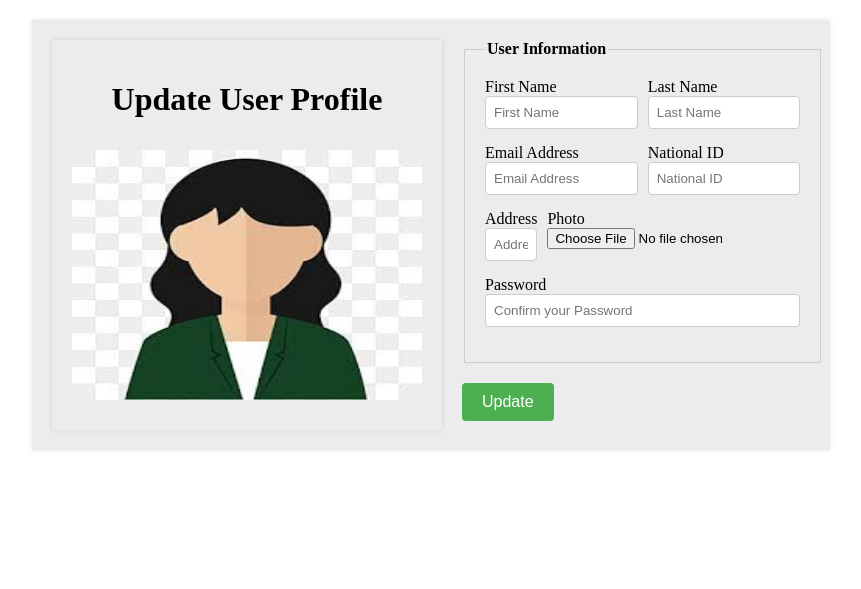
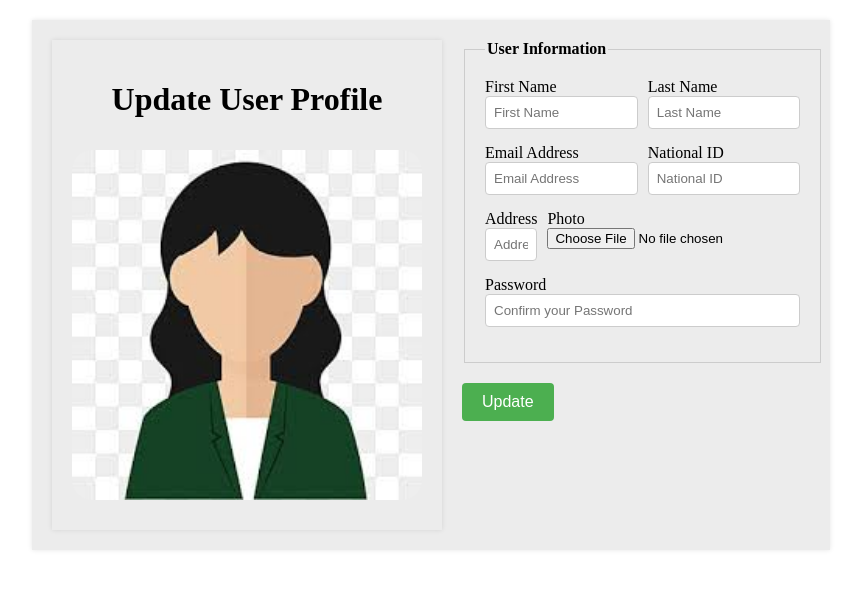
Before and after one commit to samueltexa/VISITOR_REGISTRATION_SYSTEM, a PHP site: page /account.html in a window 1280 px wide. Shown: the top 589 px of the page, without its empty margins (176-1037 px from the left). Run offline with PHP 8.4, Linux system fonts and the light colour scheme; some libraries are stand-ins or nearby versions.

Commit message:
update account css to adjust image height

```diff
--- a/account.css
+++ b/account.css
@@ -79,7 +79,8 @@ input[type="password"] {
 
 .user_image {
     width: 350px;
-    height: 250px;
+    height: 350px;
     margin: 10px 0;
     align-self: center;
+    border-radius: 20px;
 }
```
